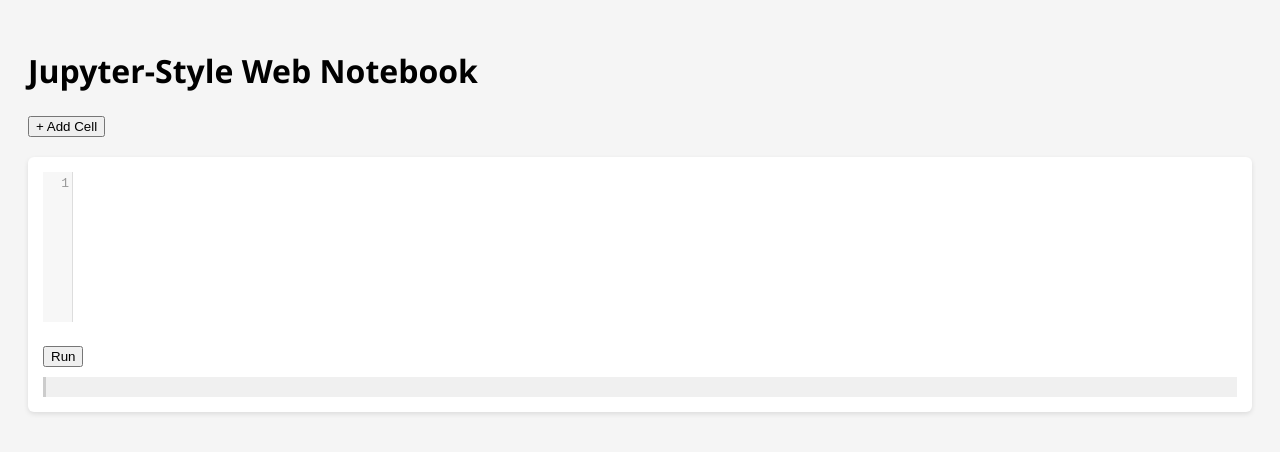
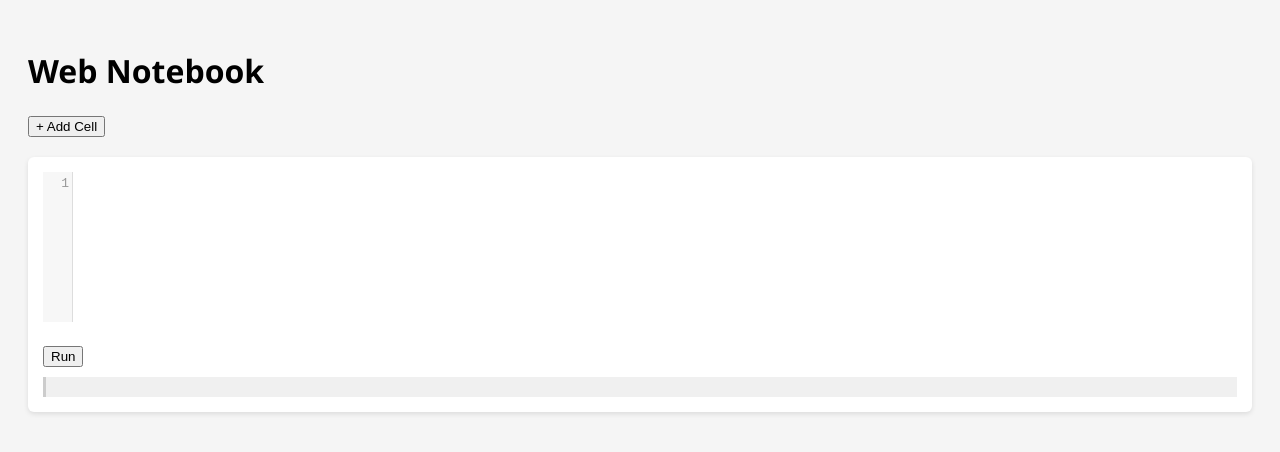
Before and after one commit to KODIDELARAHIMAN/pythonnotebook, a plain HTML site: page index.html in a window 1280 px wide. Drawn offline with nearby package versions, Linux system fonts and the light colour scheme.

Commit message:
Update index.html

```diff
--- a/index.html
+++ b/index.html
@@ -32,7 +32,7 @@
     </style>
 </head>
 <body>
-    <h1>Jupyter-Style Web Notebook</h1>
+    <h1>Web Notebook</h1>
     <div class="toolbar">
         <button onclick="addCell()">+ Add Cell</button>
     </div>
```
